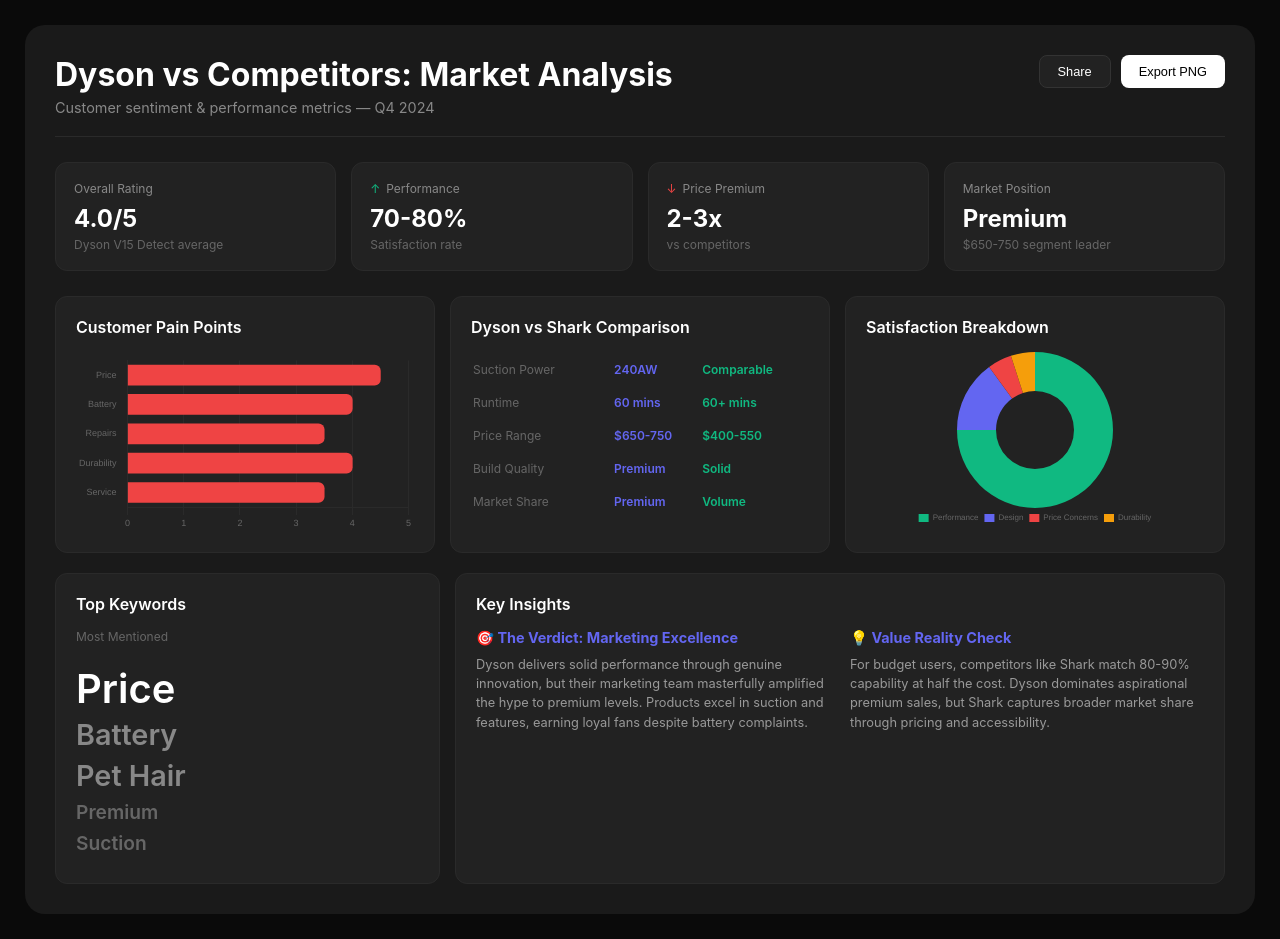
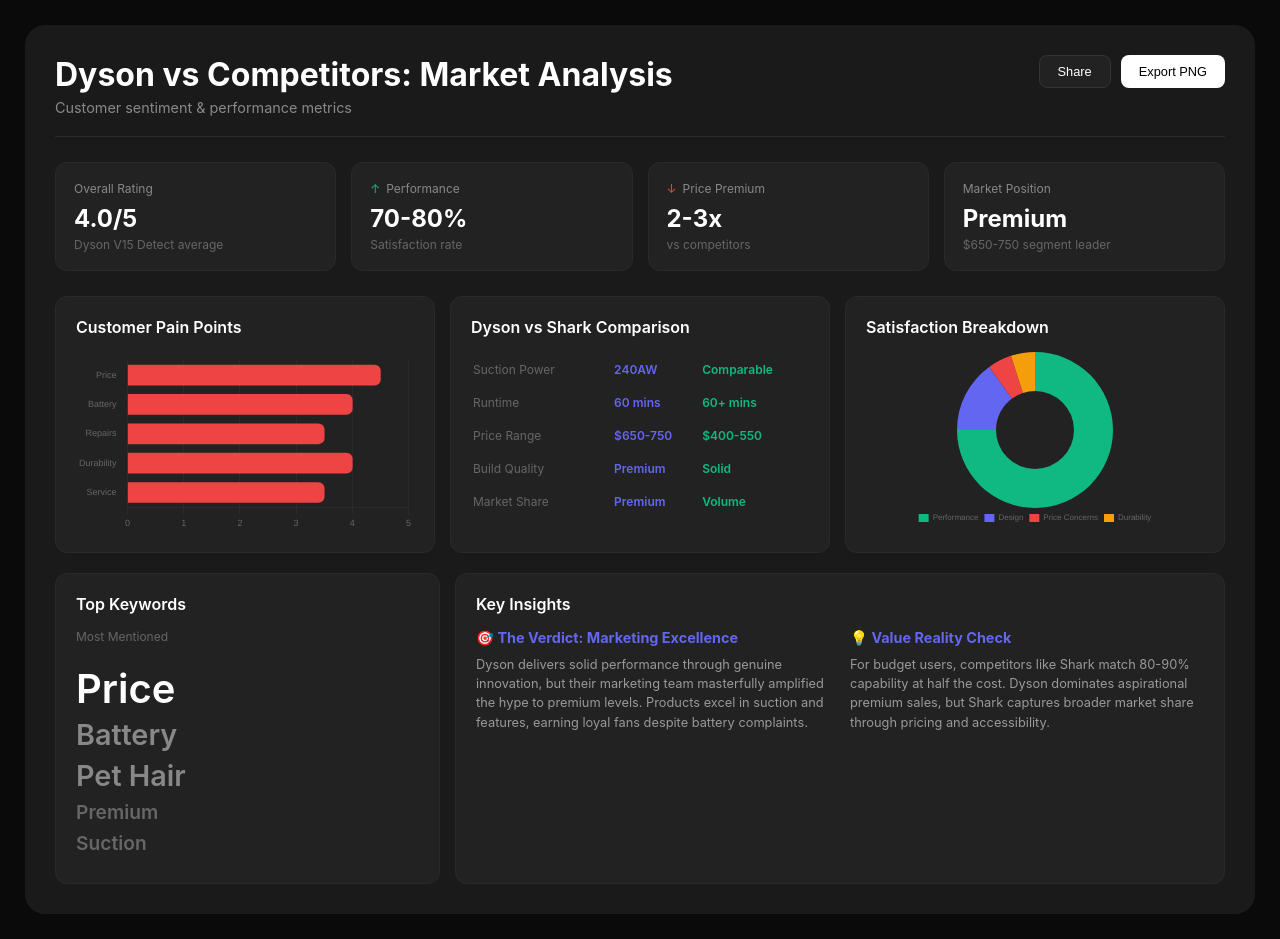
Before and after one commit to aliya-create/DYSON, a plain HTML site: page index.html in a window 1280 px wide. Drawn offline with nearby package versions, Linux system fonts and the light colour scheme.

Commit message:
Remove date from customer sentiment paragraph

```diff
--- a/index.html
+++ b/index.html
@@ -250,7 +250,7 @@
         <div class="header">
             <div class="header-left">
                 <h1>Dyson vs Competitors: Market Analysis</h1>
-                <p>Customer sentiment & performance metrics — Q4 2024</p>
+                <p>Customer sentiment & performance metrics</p>
             </div>
             <div class="header-right">
                 <button class="btn">Share</button>
```
